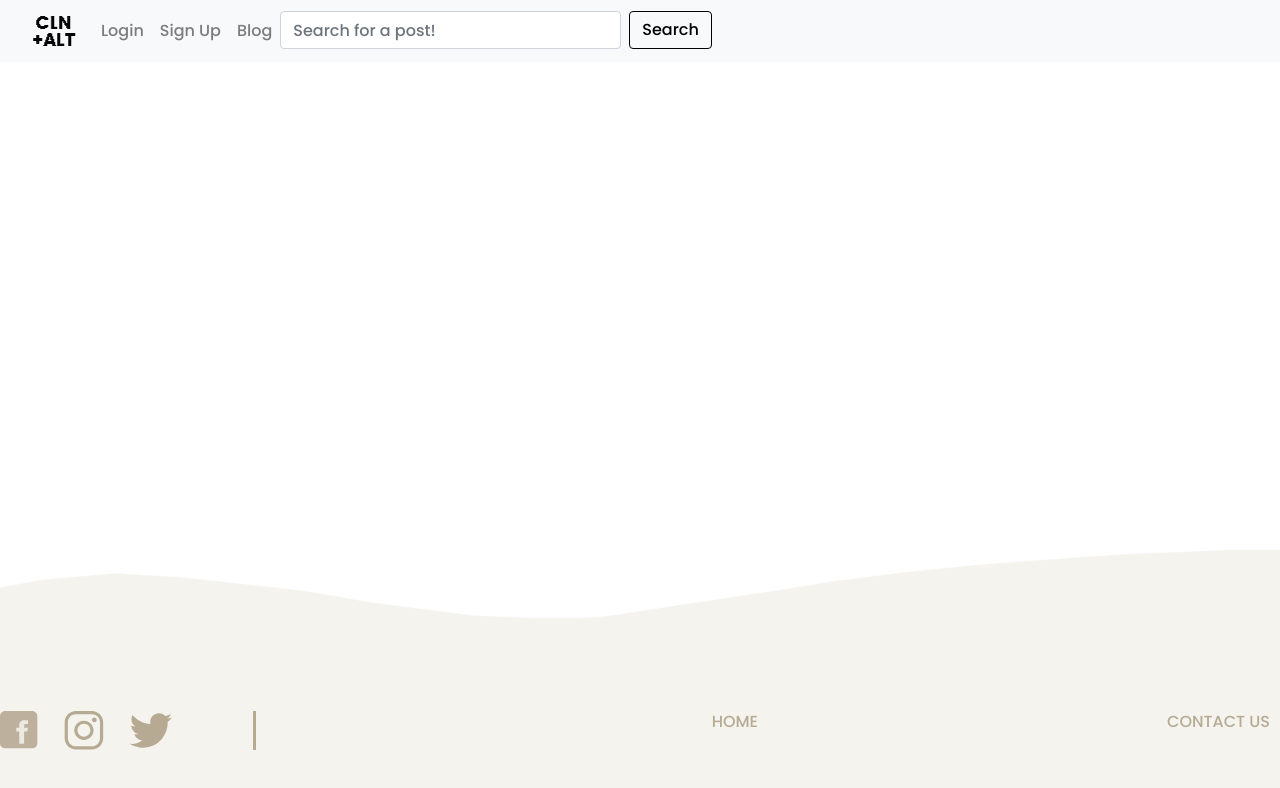
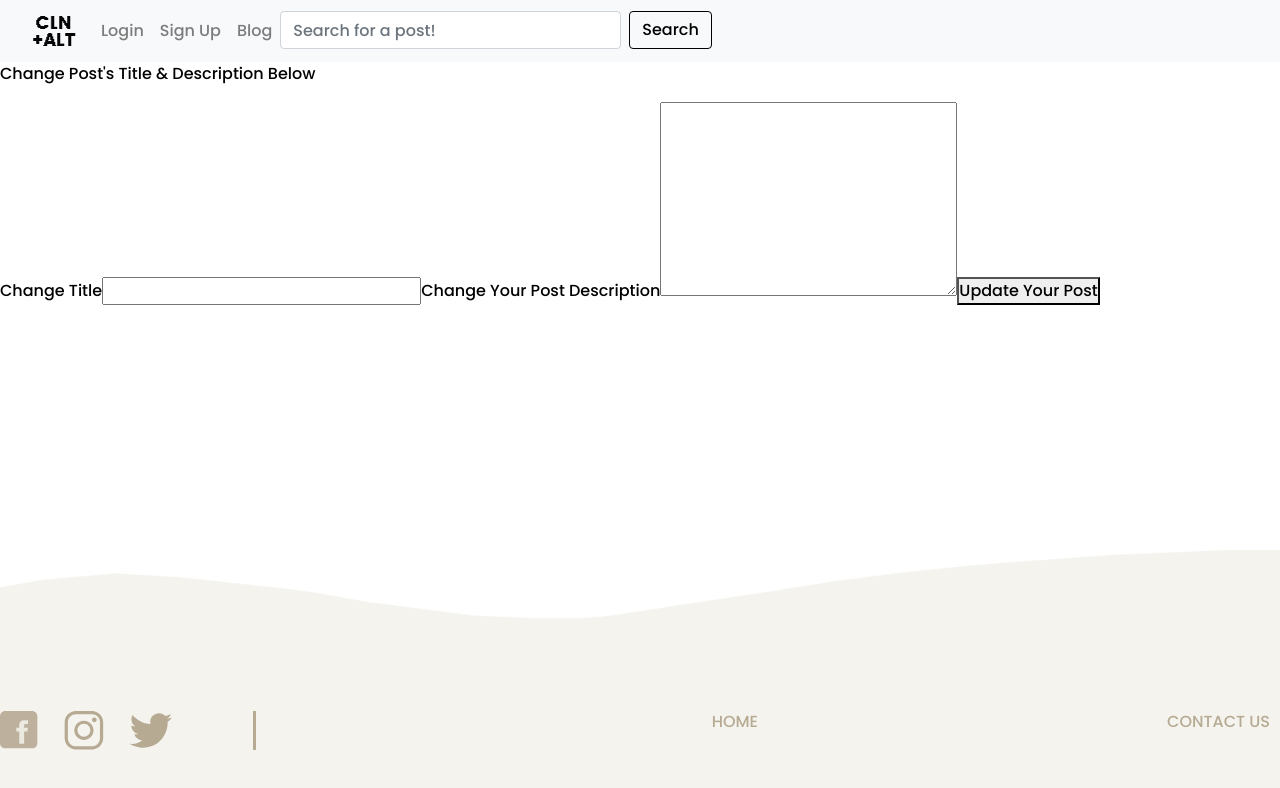
Before and after one commit to kendrinab/kendra-b-final-project, a React (Create React App) app in the folder client/: page /posts/1 in a window 1280 px wide. Shown: the top 788 px of the page. Built offline with nearby package versions, Linux system fonts and the light colour scheme.

Commit message:
added update post, updated app.jsx, working on delete post

```diff
--- a/client/src/App.jsx
+++ b/client/src/App.jsx
@@ -14,6 +14,7 @@ import Footer from './components/Footer';
 import DropDownBar from './components/DropDownBar';
 import UpdatePassword from './components/UpdatePassword';
 import ResetPassword from './components/ResetPassword';
+import UpdatePost from './components/UpdatePost';
 
 function App() {
   return (
@@ -22,7 +23,7 @@ function App() {
         <Navigation />
         <DropDownBar />
         <Switch>
-          <PrivateRoute exact path="/" component={Home} />
+          {/* <PrivateRoute exact path="/" component={Home} /> */}
           <PrivateRoute exact path="/profile" component={Profile} />
           <Route exact path="/home" component={Home} />
           <Route exact path="/login" component={Login} />
@@ -31,6 +32,7 @@ function App() {
           <Route exact path="/reset-password" component={ResetPassword} />
           <Route exact path="/posts" component={PostForm} />
           <Route exact path="/blog" component={Blog} />
+          <Route exact path="/posts/:id" component={UpdatePost} />
         </Switch>
         <Footer />
       </BrowserRouter>
--- a/client/src/components/DropDownBar.jsx
+++ b/client/src/components/DropDownBar.jsx
@@ -30,7 +30,10 @@ const DropDownBar = () => {
                   Profile
                 </Dropdown.Item>
                 <Dropdown.Item as={Link} to="/blog">
-                  Create A Post!
+                  Create A Post
+                </Dropdown.Item>
+                <Dropdown.Item as={Link} to="/posts/${currentPost._id}">
+                  Update A Post
                 </Dropdown.Item>
                 <Dropdown.Item as={Link} to="/reset-password">
                   Reset Password
--- a/client/src/components/Login.jsx
+++ b/client/src/components/Login.jsx
@@ -21,7 +21,7 @@ const Login = ({ history }) => {
       const response = await axios.post('/api/users/login', formData);
       setCurrentUser(response.data);
       sessionStorage.setItem('user', response.data);
-      history.push('/');
+      history.push('/home');
     } catch (error) {
       swal(`Oh no!`, 'Looks Like Something Went Wrong');
     }
--- a/client/src/components/Navigation.jsx
+++ b/client/src/components/Navigation.jsx
@@ -7,7 +7,7 @@ const Navigation = () => {
   return (
     <div>
       <Navbar bg="light" variant="light">
-        <Nav.Link href="/">
+        <Nav.Link href="/home">
           <img src={LogoImage} className="logo"></img>
         </Nav.Link>
         <Nav className="mr-auto">
--- a/client/src/components/PostForm.jsx
+++ b/client/src/components/PostForm.jsx
@@ -51,6 +51,17 @@ const PostForm = () => {
             required
           />
         </Form.Group>
+        <Form.Group controlId="formBasicDescription">
+          <Form.Label>Date Added</Form.Label>
+          <Form.Control
+            type="date"
+            placeholder="Enter a date"
+            name="dateAdded"
+            onChange={handleChange}
+            required
+            className="col-md-4"
+          />
+        </Form.Group>
         <Form.Group controlId="formBasicEmail">
           <Button type="submit">Add Post!</Button>
         </Form.Group>
--- a/client/src/components/PostList.jsx
+++ b/client/src/components/PostList.jsx
@@ -33,7 +33,6 @@ const PostList = () => {
           <tr>
             <th>Description</th>
             <th>Date</th>
-            <th></th>
           </tr>
         </thead>
         <tbody>
--- a/client/src/components/Signup.jsx
+++ b/client/src/components/Signup.jsx
@@ -18,7 +18,7 @@ const Signup = ({ history }) => {
       const response = await axios.post('/api/users', formData);
       sessionStorage.setItem('user', response.data);
       setCurrentUser(response.data);
-      history.push('/');
+      history.push('/home');
     } catch (error) {
       swal('Signup Error: ', error.toString());
     }
--- a/client/src/components/UpdatePost.jsx
+++ b/client/src/components/UpdatePost.jsx
@@ -1,7 +1,54 @@
-import React from 'react';
+import React, { useState } from 'react';
+import { useHistory } from 'react-router-dom';
+import axios from 'axios';
 
-const AddPost = () => {
-  return <div></div>;
+const UpdatePost = ({ currentPost }) => {
+  const history = useHistory();
+  const [formData, setFormData] = useState(currentPost);
+
+  const handleChange = (e) => {
+    setFormData({ ...formData, [e.target.name]: e.target.value });
+  };
+
+  const handleUpdate = async (e) => {
+    const form = e.target;
+    e.preventDefault();
+    try {
+      await axios.put(`/api/posts/:id`, formData, {
+        withCredentials: true
+      });
+      setFormData({});
+      form.reset();
+      history.push(`/posts/${currentPost._id}`);
+    } catch (error) {
+      console.log(error);
+    }
+  };
+  console.log(formData);
+  return (
+    <>
+      <p className="updatePost">Change Post's Title & Description Below</p>
+      <form onSubmit={handleUpdate}>
+        <label>Change Title</label>
+        <input
+          type="text"
+          name="title"
+          placeholder={formData?.title}
+          onChange={handleChange}
+        />
+        <label>Change Your Post Description</label>
+        <textarea
+          name="description"
+          placeholder={formData?.description}
+          onChange={handleChange}
+          rows="8"
+        />
+        <button className="button bgBlack" type="submit">
+          Update Your Post
+        </button>
+      </form>
+    </>
+  );
 };
 
-export default AddPost;
+export default UpdatePost;
--- a/client/src/context/AppContext.jsx
+++ b/client/src/context/AppContext.jsx
@@ -7,7 +7,7 @@ const AppContextProvider = ({ children }) => {
   const [currentUser, setCurrentUser] = useState('null');
   const [posts, setPosts] = useState([]);
   // const [currentFilter, setCurrentFilter] = useState([]);
-  // const [filteredPosts, setFilteredPosts] = useState([]);
+  const [filteredPosts, setFilteredPosts] = useState([]);
   const [search, setSearch] = useState([]);
   const [loading, setLoading] = useState('false');
 
@@ -35,8 +35,8 @@ const AppContextProvider = ({ children }) => {
         setPosts,
         // currentFilter,
         // setCurrentFilter,
-        // filteredPosts,
-        // setFilteredPosts,
+        filteredPosts,
+        setFilteredPosts,
         search,
         setSearch
       }}
--- a/package.json
+++ b/package.json
@@ -18,6 +18,7 @@
     "express-fileupload": "^1.2.0",
     "faker": "^5.1.0",
     "hash": "^0.2.1",
+    "history": "^5.0.0",
     "install": "^0.13.0",
     "jsonwebtoken": "^8.5.1",
     "moment": "^2.29.1",
```
Also changed, not shown: 2 other files (tests, documents, lock files or other folders).
